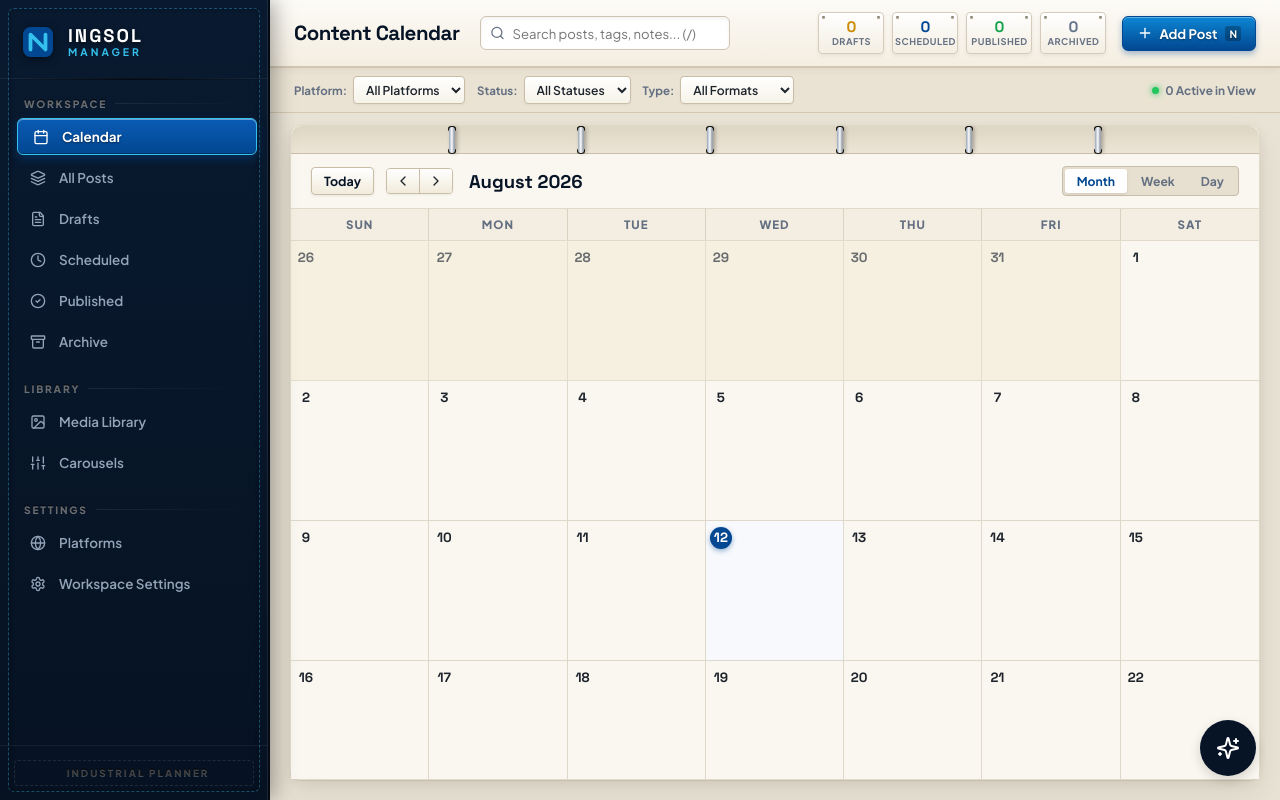
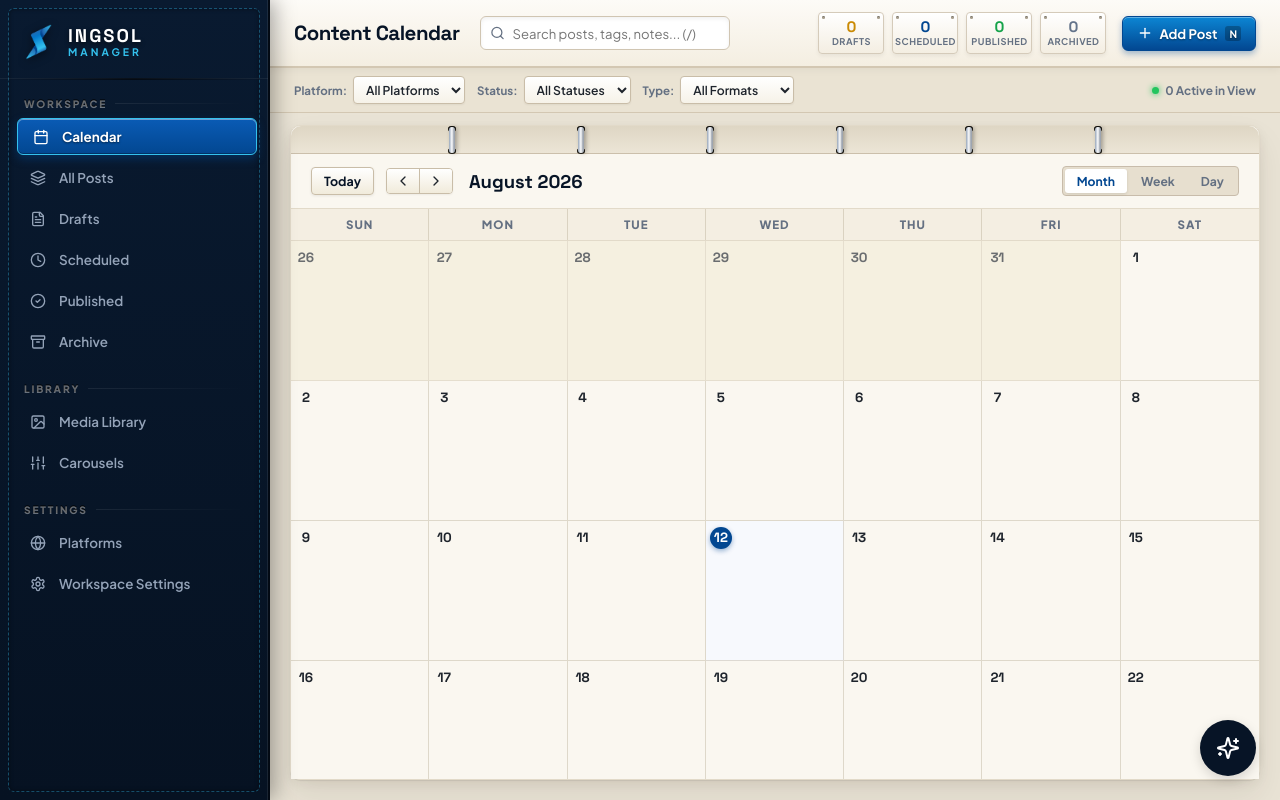
Before and after one commit to ali123-spe/INGSOL-MANAGER, a React (Vite) app: page / in a window 1280 px wide. Built offline with nearby package versions, Linux system fonts and the light colour scheme.

Commit message:
Update INGSOL branding and sidebar

```diff
--- a/index.html
+++ b/index.html
@@ -4,7 +4,7 @@
     <meta charset="UTF-8" />
     <link rel="icon" type="image/svg+xml" href="/favicon.svg" />
     <meta name="viewport" content="width=device-width, initial-scale=1.0" />
-    <title>Ingsol Manager</title>
+    <title>INGSOL Manager</title>
     <link rel="preconnect" href="https://fonts.googleapis.com">
     <link rel="preconnect" href="https://fonts.gstatic.com" crossorigin>
     <link href="https://fonts.googleapis.com/css2?family=Inter:wght@300;400;500;600;700;800&family=Outfit:wght@300;400;500;600;700;800;900&display=swap" rel="stylesheet">
--- a/src/App.css
+++ b/src/App.css
@@ -899,7 +899,7 @@
 .card-thumbnail {
   width: 100%;
   height: 100%;
-  object-fit: cover;
+  object-fit: contain;
   display: block;
 }
 
@@ -1453,9 +1453,10 @@
 .detected-img {
   width: 64px;
   height: 48px;
-  object-fit: cover;
+  object-fit: contain;
   border-radius: 3px;
   border: 1px solid #86efac;
+  background: #fff;
 }
 
 .detected-title {
@@ -2207,7 +2208,7 @@
   display: block;
   width: 100%;
   height: 100%;
-  object-fit: cover;
+  object-fit: contain;
 }
 
 .pv-film-num {
@@ -2369,7 +2370,7 @@
 .card-thumbnail {
   width: 100%;
   height: 100%;
-  object-fit: cover;
+  object-fit: contain;
   display: block;
 }
 
@@ -2463,3 +2464,28 @@
   overflow: hidden;   /* clips any bleed from rotation jitter */
   box-sizing: border-box;
 }
+
+.uploaded-preview-container {
+  position: relative;
+  width: 100%;
+  max-width: 100%;
+  box-sizing: border-box;
+}
+
+.uploaded-preview-image {
+  width: 100%;
+  max-width: 100%;
+  max-height: 300px;
+  object-fit: contain;
+  border-radius: var(--radius-sm);
+  display: block;
+  background: #f0ece0;
+}
+
+.slide-upload-thumb {
+  width: 100%;
+  height: 100%;
+  object-fit: contain;
+  display: block;
+  border-radius: 4px;
+}
--- a/src/components/Sidebar.jsx
+++ b/src/components/Sidebar.jsx
@@ -40,10 +40,12 @@ export default function Sidebar({ activeView, setActiveView, counts }) {
       <div className="sidebar-header">
         <div className="sidebar-logo">
           <div className="sidebar-logo-icon">
-            <svg viewBox="0 0 24 24" fill="none" xmlns="http://www.w3.org/2000/svg" className="logo-svg">
-              <rect x="2" y="2" width="20" height="20" rx="5" fill="#024791" />
-              <path d="M7 17V7L17 17V7" stroke="#34C1EE" strokeWidth="2.5" strokeLinecap="round" strokeLinejoin="round" />
-            </svg>
+            <img
+              src="/assets/INGSOL - Logo 1.png"
+              alt="INGSOL Logo"
+              className="logo-svg"
+              style={{ objectFit: 'contain' }}
+            />
           </div>
           <div className="sidebar-brand-text">
             <span className="brand-ingsol">INGSOL</span>
@@ -94,13 +96,6 @@ export default function Sidebar({ activeView, setActiveView, counts }) {
         ))}
       </div>
 
-      {/* Bottom leather branding / stamp */}
-      <div className="sidebar-footer">
-        <div className="leather-stamp">
-          <div className="stamp-ring"></div>
-          <span>INDUSTRIAL PLANNER</span>
-        </div>
-      </div>
     </aside>
   );
 }
```
